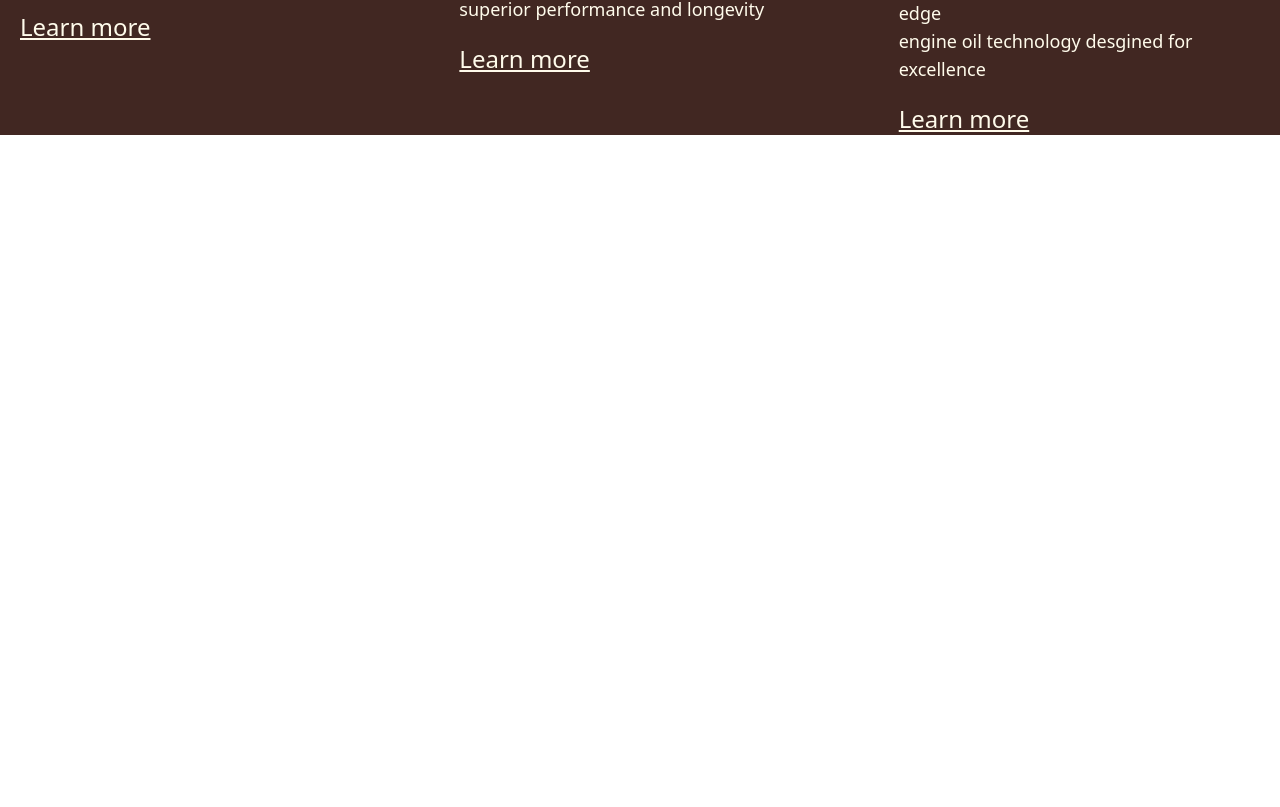
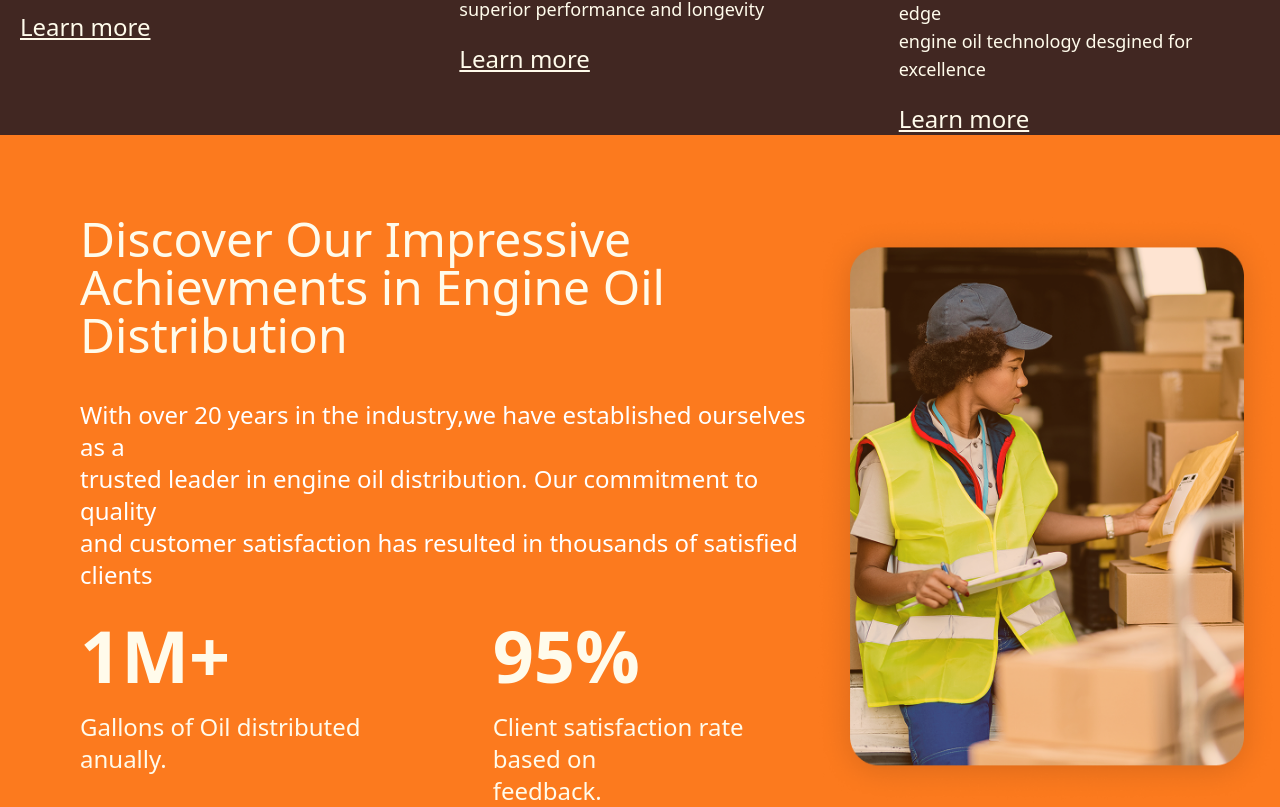
Before and after one commit to CaptainSani/Hamisu-Dantiki-Motors, a React (Vite) app in the folder hamisu/: page / in a window 1280 px wide. Shown: the part 2057-2864 px from the top of the page. Before the commit the page ends 2192 px from the top, so only its background shows below. Built offline with nearby package versions, Linux system fonts and the light colour scheme.

Commit message:
another section

```diff
--- a/hamisu/src/components/Hero.jsx
+++ b/hamisu/src/components/Hero.jsx
@@ -5,6 +5,7 @@
 import Moving from "../assets/images/movingicon.png";
 import Support from "../assets/images/supporticon.png";
 import Innovate from "../assets/images/innovateicon.png";
+import Lady1 from "../assets/images/Lady1.png"
 
 const Hero = () => {
   return (
@@ -200,6 +201,56 @@
           </div>
         </div>
       </div>
+
+      <div className="bg-[#FC7A1E] flex flex-row  pt-20 pl-20">
+        <div>
+          <div>
+            <span className="block text-amber-50 text-5xl">
+              Discover Our Impressive
+            </span>
+            <span className="block text-amber-50 text-5xl">
+              Achievments in Engine Oil
+            </span>
+            <span className="block text-amber-50 text-5xl pb-10">
+              Distribution
+            </span>
+            <span className="block font-light text-2xl text-white">
+              With over 20 years in the industry,we have established ourselves as a
+            </span>
+            <span className="block font-light text-2xl text-white">
+              trusted leader in engine oil distribution. Our commitment to quality
+            </span>
+            <span className="block font-light text-2xl text-white pb-7">
+              and customer satisfaction has resulted in thousands of satisfied clients
+            </span>
+
+            <div className="flex flex-row gap-20">
+              <div>
+                <span className="block text-7xl text-amber-50 font-bold pb-5">
+                  1M+
+                </span>
+                <span className="block text-2xl text-amber-50">
+                  Gallons of Oil distributed anually.
+                </span>
+              </div>
+              <div>
+              <span className="block text-7xl text-amber-50 font-bold pb-5">
+                95%
+                </span>
+                <span className="block text-2xl text-amber-50">
+                  Client satisfaction rate based on
+                </span>
+                <span className="block text-2xl text-amber-50">
+                  feedback.
+                </span>
+              </div>
+            </div>
+          </div>
+        </div>
+        <div>
+          <img src={Lady1} alt/>
+        </div>
+      </div>
     </div>
   );
 };
```
Also changed, not shown: hamisu/src/assets/images/Lady1.png (added).
